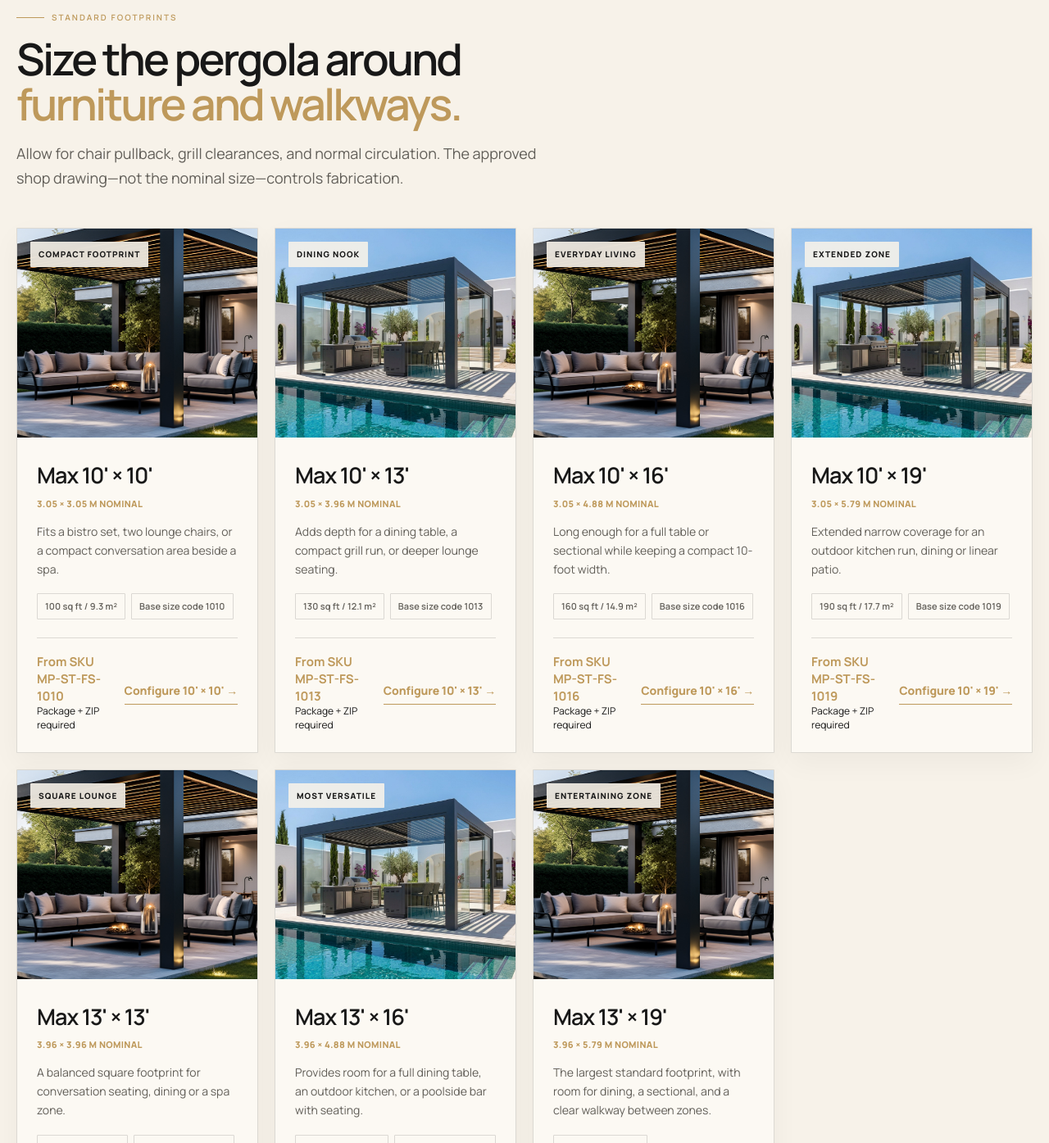
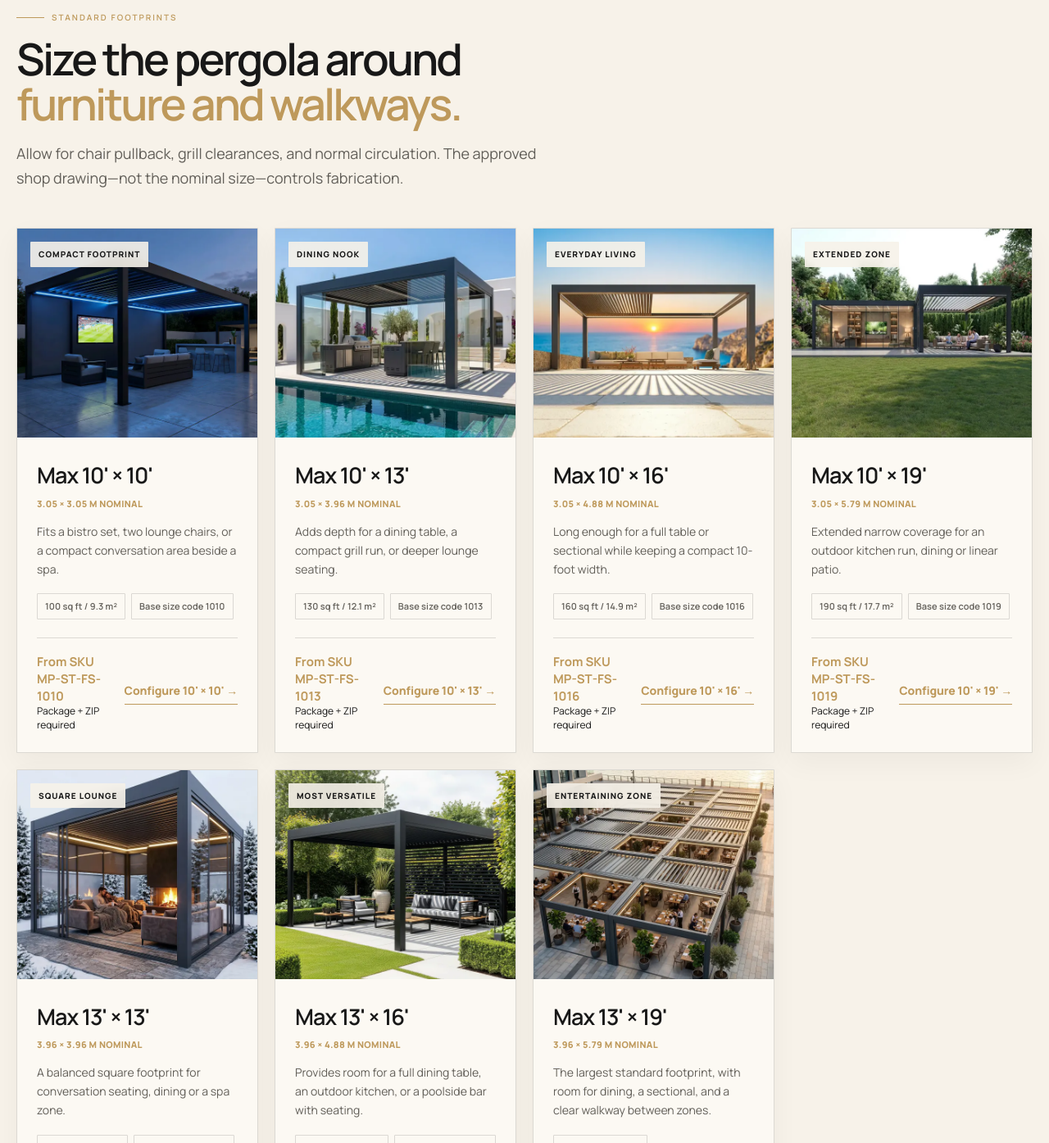
Before and after one commit to f1frp2015-gif/maxpergola, a website: page pergola-kits/index.html in a window 1280 px wide. Shown: the part 5668-7063 px from the top of the page at 82% size. Drawn offline with Linux system fonts and the light colour scheme.

Commit message:
Add unique optimized pergola size images

```diff
--- a/pergola-kits/index.html
+++ b/pergola-kits/index.html
@@ -334,13 +334,13 @@
       <div class="container">
         <div class="section-header" data-reveal><div class="section-header-copy"><p class="eyebrow">Standard footprints</p><h2 class="section-title" id="size-guide-heading">Size the pergola around <em>furniture and walkways.</em></h2><p class="section-intro">Allow for chair pullback, grill clearances, and normal circulation. The approved shop drawing—not the nominal size—controls fabrication.</p></div></div>
         <div class="product-grid size-product-grid">
-          <article class="product-card" id="max-10" data-reveal><div class="product-image"><img src="/assets/images/led-lounge-pergola.jpg" width="1000" height="1000" alt="Max 10 foot by 10 foot aluminum pergola kit for a compact patio" loading="lazy"><span class="product-badge">Compact footprint</span></div><div class="product-body"><h3>Max 10' × 10'</h3><p class="metric-subtitle">3.05 × 3.05 m nominal</p><p>Fits a bistro set, two lounge chairs, or a compact conversation area beside a spa.</p><div class="spec-row"><span>100 sq ft / 9.3 m²</span><span>Base size code 1010</span></div><div class="product-footer"><div class="product-price"><strong>From SKU MP-ST-FS-1010</strong>Package + ZIP required</div><button class="text-link text-link-button" type="button" data-select-size="1010">Configure 10' × 10' →</button></div></div></article>
-          <article class="product-card" id="max-10x13" data-reveal><div class="product-image"><img src="/assets/images/poolside-glass-pergola.jpg" width="1024" height="1024" alt="Max 10 foot by 13 foot aluminum pergola kit for outdoor dining" loading="lazy"><span class="product-badge">Dining nook</span></div><div class="product-body"><h3>Max 10' × 13'</h3><p class="metric-subtitle">3.05 × 3.96 m nominal</p><p>Adds depth for a dining table, a compact grill run, or deeper lounge seating.</p><div class="spec-row"><span>130 sq ft / 12.1 m²</span><span>Base size code 1013</span></div><div class="product-footer"><div class="product-price"><strong>From SKU MP-ST-FS-1013</strong>Package + ZIP required</div><button class="text-link text-link-button" type="button" data-select-size="1013">Configure 10' × 13' →</button></div></div></article>
-          <article class="product-card" id="max-10x16" data-reveal><div class="product-image"><img src="/assets/images/led-lounge-pergola.jpg" width="1000" height="1000" alt="Max 10 foot by 16 foot aluminum pergola kit over an everyday lounge" loading="lazy"><span class="product-badge">Everyday living</span></div><div class="product-body"><h3>Max 10' × 16'</h3><p class="metric-subtitle">3.05 × 4.88 m nominal</p><p>Long enough for a full table or sectional while keeping a compact 10-foot width.</p><div class="spec-row"><span>160 sq ft / 14.9 m²</span><span>Base size code 1016</span></div><div class="product-footer"><div class="product-price"><strong>From SKU MP-ST-FS-1016</strong>Package + ZIP required</div><button class="text-link text-link-button" type="button" data-select-size="1016">Configure 10' × 16' →</button></div></div></article>
-          <article class="product-card" id="max-10x19" data-reveal><div class="product-image"><img src="/assets/images/poolside-glass-pergola.jpg" width="1024" height="1024" alt="Max 10 foot by 19 foot extended aluminum pergola kit" loading="lazy"><span class="product-badge">Extended zone</span></div><div class="product-body"><h3>Max 10' × 19'</h3><p class="metric-subtitle">3.05 × 5.79 m nominal</p><p>Extended narrow coverage for an outdoor kitchen run, dining or linear patio.</p><div class="spec-row"><span>190 sq ft / 17.7 m²</span><span>Base size code 1019</span></div><div class="product-footer"><div class="product-price"><strong>From SKU MP-ST-FS-1019</strong>Package + ZIP required</div><button class="text-link text-link-button" type="button" data-select-size="1019">Configure 10' × 19' →</button></div></div></article>
-          <article class="product-card" id="max-13x13" data-reveal><div class="product-image"><img src="/assets/images/led-lounge-pergola.jpg" width="1000" height="1000" alt="Max 13 foot by 13 foot square aluminum pergola kit" loading="lazy"><span class="product-badge">Square lounge</span></div><div class="product-body"><h3>Max 13' × 13'</h3><p class="metric-subtitle">3.96 × 3.96 m nominal</p><p>A balanced square footprint for conversation seating, dining or a spa zone.</p><div class="spec-row"><span>169 sq ft / 15.7 m²</span><span>Base size code 1313</span></div><div class="product-footer"><div class="product-price"><strong>From SKU MP-ST-FS-1313</strong>Package + ZIP required</div><button class="text-link text-link-button" type="button" data-select-size="1313">Configure 13' × 13' →</button></div></div></article>
-          <article class="product-card" id="max-13x16" data-reveal><div class="product-image"><img src="/assets/images/poolside-glass-pergola.jpg" width="1024" height="1024" alt="Max 13 foot by 16 foot versatile aluminum pergola kit beside a pool" loading="lazy"><span class="product-badge">Most versatile</span></div><div class="product-body"><h3>Max 13' × 16'</h3><p class="metric-subtitle">3.96 × 4.88 m nominal</p><p>Provides room for a full dining table, an outdoor kitchen, or a poolside bar with seating.</p><div class="spec-row"><span>208 sq ft / 19.3 m²</span><span>Base size code 1316</span></div><div class="product-footer"><div class="product-price"><strong>From SKU MP-ST-FS-1316</strong>Package + ZIP required</div><button class="text-link text-link-button" type="button" data-select-size="1316">Configure 13' × 16' →</button></div></div></article>
-          <article class="product-card" id="max-13x19" data-reveal><div class="product-image"><img src="/assets/images/led-lounge-pergola.jpg" width="1000" height="1000" alt="Max 13 foot by 19 foot large aluminum pergola kit over an entertaining area" loading="lazy"><span class="product-badge">Entertaining zone</span></div><div class="product-body"><h3>Max 13' × 19'</h3><p class="metric-subtitle">3.96 × 5.79 m nominal</p><p>The largest standard footprint, with room for dining, a sectional, and a clear walkway between zones.</p><div class="spec-row"><span>247 sq ft / 22.9 m²</span><span>Base size code 1319</span></div><div class="product-footer"><div class="product-price"><strong>From SKU MP-ST-FS-1319</strong>Package + site review advised</div><button class="text-link text-link-button" type="button" data-select-size="1319">Configure 13' × 19' →</button></div></div></article>
+          <article class="product-card" id="max-10" data-reveal><div class="product-image"><img src="/assets/images/led-aluminum-louvered-pergola-night-lounge-1280.webp" srcset="/assets/images/led-aluminum-louvered-pergola-night-lounge-640.webp 640w, /assets/images/led-aluminum-louvered-pergola-night-lounge-1280.webp 1280w" sizes="(max-width: 620px) calc(100vw - 32px), (max-width: 1080px) 50vw, 25vw" width="1280" height="1280" alt="Compact black aluminum louvered pergola with integrated LED lighting over lounge seating" loading="lazy" decoding="async"><span class="product-badge">Compact footprint</span></div><div class="product-body"><h3>Max 10' × 10'</h3><p class="metric-subtitle">3.05 × 3.05 m nominal</p><p>Fits a bistro set, two lounge chairs, or a compact conversation area beside a spa.</p><div class="spec-row"><span>100 sq ft / 9.3 m²</span><span>Base size code 1010</span></div><div class="product-footer"><div class="product-price"><strong>From SKU MP-ST-FS-1010</strong>Package + ZIP required</div><button class="text-link text-link-button" type="button" data-select-size="1010">Configure 10' × 10' →</button></div></div></article>
+          <article class="product-card" id="max-10x13" data-reveal><div class="product-image"><img src="/assets/images/poolside-glass-aluminum-pergola-dining-1024.webp" srcset="/assets/images/poolside-glass-aluminum-pergola-dining-640.webp 640w, /assets/images/poolside-glass-aluminum-pergola-dining-1024.webp 1024w" sizes="(max-width: 620px) calc(100vw - 32px), (max-width: 1080px) 50vw, 25vw" width="1024" height="1024" alt="Poolside aluminum pergola with glass side panels and outdoor dining space" loading="lazy" decoding="async"><span class="product-badge">Dining nook</span></div><div class="product-body"><h3>Max 10' × 13'</h3><p class="metric-subtitle">3.05 × 3.96 m nominal</p><p>Adds depth for a dining table, a compact grill run, or deeper lounge seating.</p><div class="spec-row"><span>130 sq ft / 12.1 m²</span><span>Base size code 1013</span></div><div class="product-footer"><div class="product-price"><strong>From SKU MP-ST-FS-1013</strong>Package + ZIP required</div><button class="text-link text-link-button" type="button" data-select-size="1013">Configure 10' × 13' →</button></div></div></article>
+          <article class="product-card" id="max-10x16" data-reveal><div class="product-image"><img src="/assets/images/sunset-coastal-aluminum-louvered-pergola-lounge-1024.webp" srcset="/assets/images/sunset-coastal-aluminum-louvered-pergola-lounge-640.webp 640w, /assets/images/sunset-coastal-aluminum-louvered-pergola-lounge-1024.webp 1024w" sizes="(max-width: 620px) calc(100vw - 32px), (max-width: 1080px) 50vw, 25vw" width="1024" height="1024" alt="Coastal aluminum louvered pergola shading lounge furniture at sunset" loading="lazy" decoding="async"><span class="product-badge">Everyday living</span></div><div class="product-body"><h3>Max 10' × 16'</h3><p class="metric-subtitle">3.05 × 4.88 m nominal</p><p>Long enough for a full table or sectional while keeping a compact 10-foot width.</p><div class="spec-row"><span>160 sq ft / 14.9 m²</span><span>Base size code 1016</span></div><div class="product-footer"><div class="product-price"><strong>From SKU MP-ST-FS-1016</strong>Package + ZIP required</div><button class="text-link text-link-button" type="button" data-select-size="1016">Configure 10' × 16' →</button></div></div></article>
+          <article class="product-card" id="max-10x19" data-reveal><div class="product-image"><img src="/assets/images/backyard-office-lounge-aluminum-louvered-pergola-1024.webp" srcset="/assets/images/backyard-office-lounge-aluminum-louvered-pergola-640.webp 640w, /assets/images/backyard-office-lounge-aluminum-louvered-pergola-1024.webp 1024w" sizes="(max-width: 620px) calc(100vw - 32px), (max-width: 1080px) 50vw, 25vw" width="1024" height="1024" alt="Long aluminum louvered pergola connecting a backyard office and family lounge" loading="lazy" decoding="async"><span class="product-badge">Extended zone</span></div><div class="product-body"><h3>Max 10' × 19'</h3><p class="metric-subtitle">3.05 × 5.79 m nominal</p><p>Extended narrow coverage for an outdoor kitchen run, dining or linear patio.</p><div class="spec-row"><span>190 sq ft / 17.7 m²</span><span>Base size code 1019</span></div><div class="product-footer"><div class="product-price"><strong>From SKU MP-ST-FS-1019</strong>Package + ZIP required</div><button class="text-link text-link-button" type="button" data-select-size="1019">Configure 10' × 19' →</button></div></div></article>
+          <article class="product-card" id="max-13x13" data-reveal><div class="product-image"><img src="/assets/images/winter-glass-enclosed-aluminum-louvered-pergola-1280.webp" srcset="/assets/images/winter-glass-enclosed-aluminum-louvered-pergola-640.webp 640w, /assets/images/winter-glass-enclosed-aluminum-louvered-pergola-1280.webp 1280w" sizes="(max-width: 620px) calc(100vw - 32px), (max-width: 1080px) 50vw, 25vw" width="1280" height="1280" alt="Glass-enclosed aluminum louvered pergola with a fireplace in a snowy backyard" loading="lazy" decoding="async"><span class="product-badge">Square lounge</span></div><div class="product-body"><h3>Max 13' × 13'</h3><p class="metric-subtitle">3.96 × 3.96 m nominal</p><p>A balanced square footprint for conversation seating, dining or a spa zone.</p><div class="spec-row"><span>169 sq ft / 15.7 m²</span><span>Base size code 1313</span></div><div class="product-footer"><div class="product-price"><strong>From SKU MP-ST-FS-1313</strong>Package + ZIP required</div><button class="text-link text-link-button" type="button" data-select-size="1313">Configure 13' × 13' →</button></div></div></article>
+          <article class="product-card" id="max-13x16" data-reveal><div class="product-image"><img src="/assets/images/garden-aluminum-louvered-pergola-privacy-screen-1280.webp" srcset="/assets/images/garden-aluminum-louvered-pergola-privacy-screen-640.webp 640w, /assets/images/garden-aluminum-louvered-pergola-privacy-screen-1280.webp 1280w" sizes="(max-width: 620px) calc(100vw - 32px), (max-width: 1080px) 50vw, 25vw" width="1280" height="1280" alt="Garden aluminum louvered pergola with lounge furniture and a privacy screen" loading="lazy" decoding="async"><span class="product-badge">Most versatile</span></div><div class="product-body"><h3>Max 13' × 16'</h3><p class="metric-subtitle">3.96 × 4.88 m nominal</p><p>Provides room for a full dining table, an outdoor kitchen, or a poolside bar with seating.</p><div class="spec-row"><span>208 sq ft / 19.3 m²</span><span>Base size code 1316</span></div><div class="product-footer"><div class="product-price"><strong>From SKU MP-ST-FS-1316</strong>Package + ZIP required</div><button class="text-link text-link-button" type="button" data-select-size="1316">Configure 13' × 16' →</button></div></div></article>
+          <article class="product-card" id="max-13x19" data-reveal><div class="product-image"><img src="/assets/images/commercial-restaurant-aluminum-louvered-pergola-1280.webp" srcset="/assets/images/commercial-restaurant-aluminum-louvered-pergola-640.webp 640w, /assets/images/commercial-restaurant-aluminum-louvered-pergola-1280.webp 1280w" sizes="(max-width: 620px) calc(100vw - 32px), (max-width: 1080px) 50vw, 25vw" width="1280" height="1280" alt="Large commercial aluminum louvered pergola covering restaurant dining areas" loading="lazy" decoding="async"><span class="product-badge">Entertaining zone</span></div><div class="product-body"><h3>Max 13' × 19'</h3><p class="metric-subtitle">3.96 × 5.79 m nominal</p><p>The largest standard footprint, with room for dining, a sectional, and a clear walkway between zones.</p><div class="spec-row"><span>247 sq ft / 22.9 m²</span><span>Base size code 1319</span></div><div class="product-footer"><div class="product-price"><strong>From SKU MP-ST-FS-1319</strong>Package + site review advised</div><button class="text-link text-link-button" type="button" data-select-size="1319">Configure 13' × 19' →</button></div></div></article>
         </div>
         <div class="sku-legend" data-reveal><div><p class="eyebrow">How the SKU reads</p><h3>MP–PR–FS–1316–GR<span>+SCR</span></h3></div><dl><div><dt>MP</dt><dd>Max Pergola</dd></div><div><dt>ST / PR / MX / CU</dt><dd>Standard / Pro / Max / Custom package</dd></div><div><dt>FS / WM</dt><dd>Freestanding / wall-attached review</dd></div><div><dt>1010 / 1319 / CUSTOM</dt><dd>Nominal footprint code or custom project</dd></div><div><dt>GR / WH / CX</dt><dd>Graphite / white / custom finish request</dd></div><div><dt>+LED / +SCR / +GLS / +SLT / +HTR / +OUT</dt><dd>Optional accessory preparation flags</dd></div></dl></div>
         <p class="legal-note">Nominal dimensions are planning labels, not construction drawings. Metric conversions are rounded display references. Images include optional accessories. Final outside dimensions, openings and structural criteria must be documented in the approved specification.</p>
```
Also changed, not shown: assets/images/backyard-office-lounge-aluminum-louvered-pergola-1024.webp (added), assets/images/backyard-office-lounge-aluminum-louvered-pergola-640.webp (added), assets/images/commercial-restaurant-aluminum-louvered-pergola-1280.webp (added), assets/images/commercial-restaurant-aluminum-louvered-pergola-640.webp (added), assets/images/garden-aluminum-louvered-pergola-privacy-screen-1280.webp (added), assets/images/garden-aluminum-louvered-pergola-privacy-screen-640.webp (added), assets/images/poolside-glass-aluminum-pergola-dining-1024.webp (added), assets/images/poolside-glass-aluminum-pergola-dining-640.webp (added), assets/images/sunset-coastal-aluminum-louvered-pergola-lounge-1024.webp (added), assets/images/sunset-coastal-aluminum-louvered-pergola-lounge-640.webp (added), assets/images/winter-glass-enclosed-aluminum-louvered-pergola-1280.webp (added), assets/images/winter-glass-enclosed-aluminum-louvered-pergola-640.webp (added).
